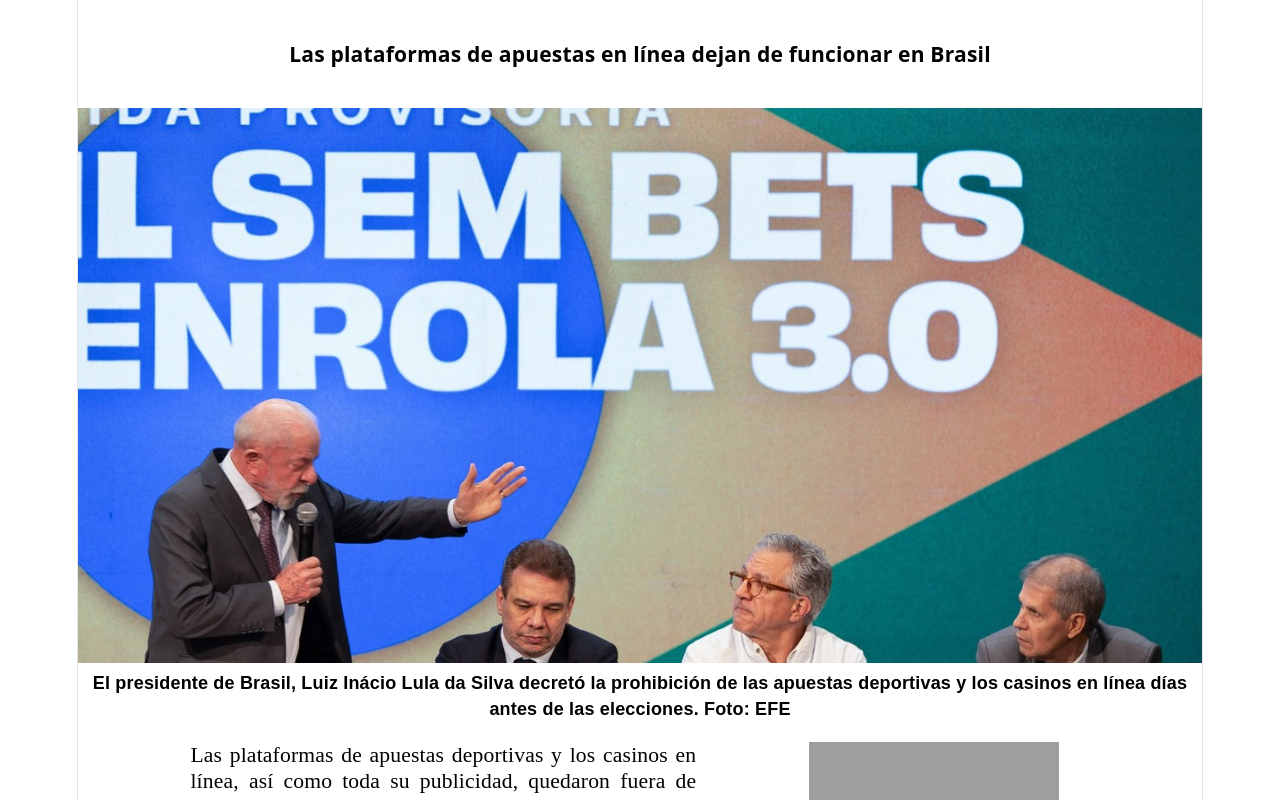
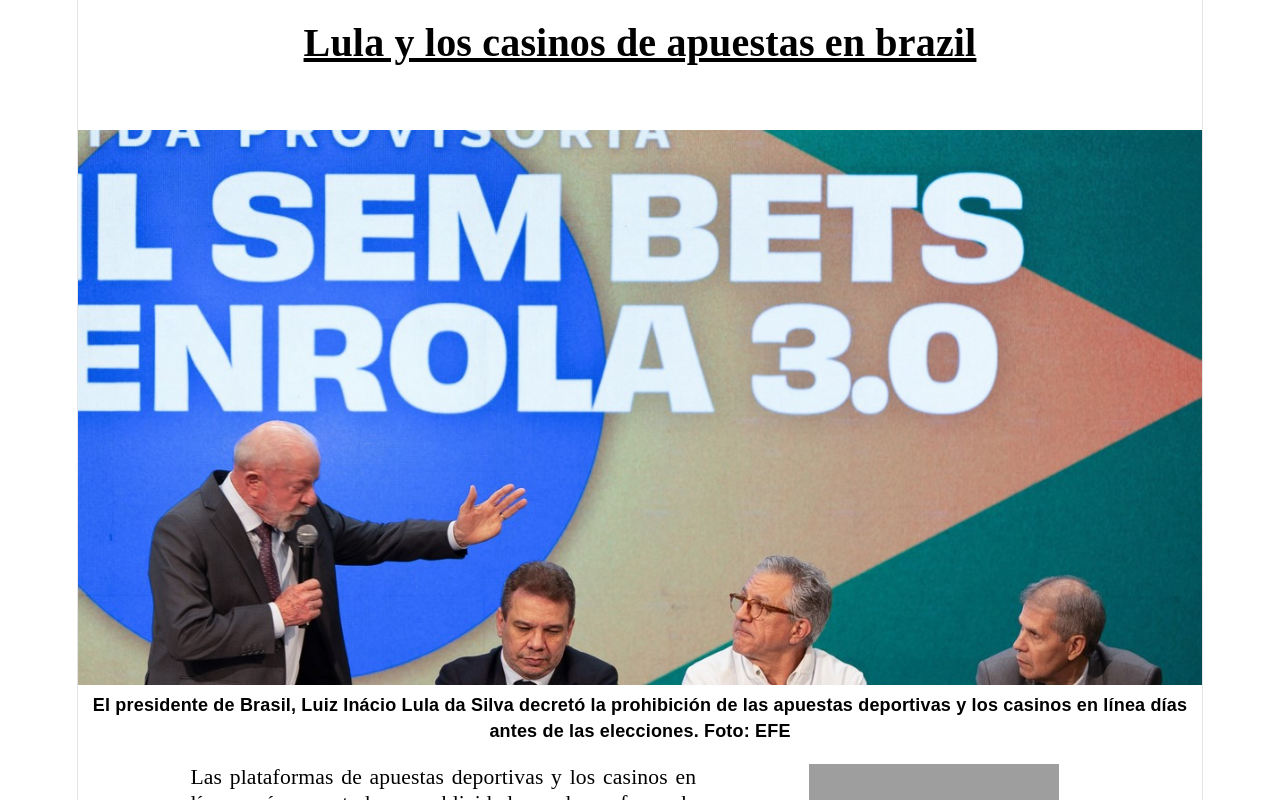
Before and after one commit to DanielValladares-jpg/PrimeraPracticaReact, a React (Vite) app: page / in a window 1280 px wide. Shown: the top 800 px of the page. Built offline with nearby package versions, Linux system fonts and the light colour scheme; grey boxes are pictures that could not be loaded.

Commit message:
Modificacion en el titulo

```diff
--- a/src/App.css
+++ b/src/App.css
@@ -187,10 +187,15 @@
 
 #DivTitulo{
   background-color: rgb(255, 255, 255);
-  margin-bottom: 20px;
-  margin-top: 20px;
-
+  margin-bottom: 40px;
+  margin-top: 30px;
+  font-family: 'Times New Roman', Times, serif;
   color: black;
+  font-size: 40px;
+  font-weight: bold;
+  height: 60px;
+  text-align: center;
+  text-decoration: underline;
 }
 
 #DivParrafos{
--- a/src/App.jsx
+++ b/src/App.jsx
@@ -9,7 +9,7 @@
   return (
     <>
     <div id='DivTitulo'>
-    <h3>Las plataformas de apuestas en línea dejan de funcionar en Brasil</h3 >
+   <p>Lula y los casinos de apuestas en brazil</p>
     </div>
 
 
```
